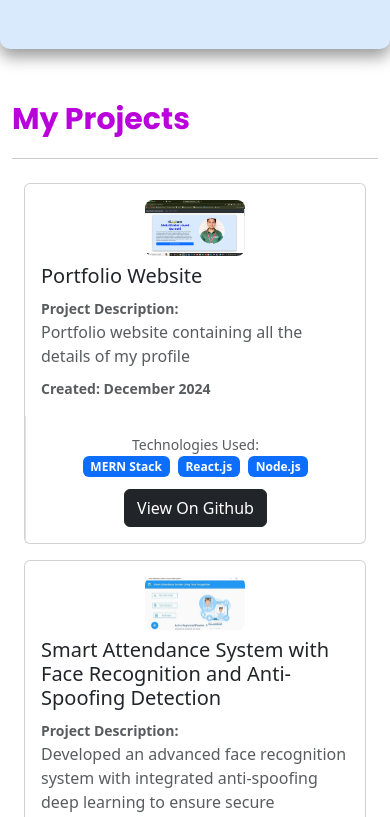
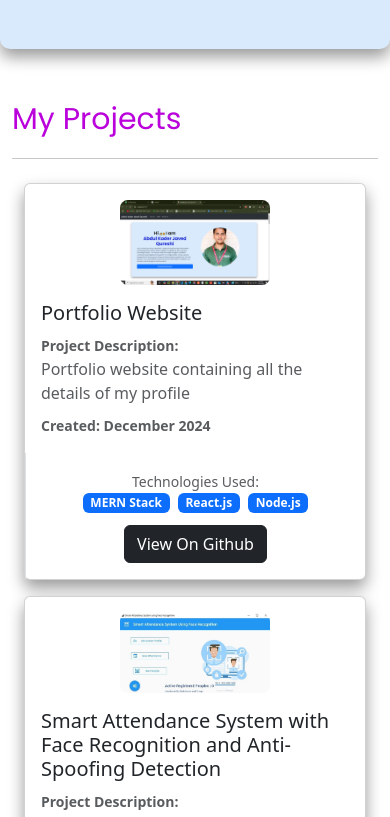
Before and after one commit to AbdulkaderJaved-SoftwareEngineer/Portfolio, a React (Vite) app: page / in a window 390 px wide. Shown: the part 927-1744 px from the top of the page. Built offline with nearby package versions, Linux system fonts and the light colour scheme.

Commit message:
Second Change

```diff
--- a/package.json
+++ b/package.json
@@ -13,6 +13,7 @@
     "bootstrap": "^5.3.3",
     "react": "^18.3.1",
     "react-bootstrap": "^2.10.7",
+    "react-confetti-explosion": "^2.1.2",
     "react-dom": "^18.3.1",
     "react-router-dom": "^7.1.0"
   },
--- a/src/App.jsx
+++ b/src/App.jsx
@@ -1,4 +1,4 @@
-import { useState } from 'react'
+import { useState,React } from 'react'
 import Button from 'react-bootstrap/Button'
 import Container from 'react-bootstrap/Container'
 import NavbarTop from './components/NavbarTop'
@@ -23,26 +23,17 @@ import Footer from './components/Footer';
 import pdf from '/files/Qureshi Abdul Kader Javed ResumeV-28.pdf'
 import { Route, Routes } from 'react-router-dom';
 
+import ConfettiExplosion from 'react-confetti-explosion';
+
 function App() {
+  const [isExploding, setIsExploding] = useState(false);
 
-  <Routes>
-
-
-      <Route path='/Projects' element={<ProjectList /> } />
-      <Route path='/Skills' element={<TechnologyList /> } />
-
-
-
-
-
-  </Routes>
 
   const styles = {
 
     fontFamily: "Poppins, serif",
     fontWeight: "600",
     fontStyle: "normal",
-
   }
 
 
@@ -56,13 +47,29 @@ function App() {
 
   };
 
+
+  const triggerExplosion = () => {
+    setIsExploding(true);
+
+    // Reset state after a short delay to allow re-triggering
+    setTimeout(() => {
+      setIsExploding(false);
+    }, 100); // Adjust the duration to match the animation length
+  };
+
     const handleDownloadPdf = () => {
+      triggerExplosion();
+
+
+
       const pdfPath = pdf
 
       const link = document.createElement("a");
       link.href = pdfPath; // Path to the PDF in the public folder
       link.download = "Qureshi Abdul Kader Javed ResumeV-28.pdf"; // File name for download
+
       link.click();
+
     }
 
 
@@ -70,7 +77,11 @@ function App() {
 
 
   return (
-    <>
+    <div>
+
+
+
+
 
       <NavbarTop />
 <br/>
@@ -81,9 +92,12 @@ function App() {
             <Stack>
               <LeftText />
               <Button style={{border:'none'
-              } }className='btn btn-primary px-3 py-2 d-inline-block' onClick={handleDownloadPdf}>Download Resume</Button>
+              }}className='btn btn-primary px-3 py-2 d-inline-block' onClick={handleDownloadPdf}>Download Resume</Button>
+          {isExploding && <ConfettiExplosion force={0.9} particleCount={500} width={2000}/>}
+
             </Stack>
           </Col>
+
 
 {/* Right Image */}
 
@@ -149,7 +163,7 @@ function App() {
 </Container>
 
 
-    </>
+    </div>
   )
 }
 
--- a/src/components/NavbarTop.jsx
+++ b/src/components/NavbarTop.jsx
@@ -2,9 +2,21 @@ import React from 'react'
 import Container from 'react-bootstrap/Container';
 import Nav from 'react-bootstrap/Nav';
 import Navbar from 'react-bootstrap/Navbar';
-import NavDropdown from 'react-bootstrap/NavDropdown';
+
+
+
+
+
 function NavbarTop() {
   return (
+
+<>
+
+
+
+
+
+
     <Navbar expand="lg" className="bg-body-tertiary" bg="light" data-bs-theme="dark">
     <Container fluid>
       <Navbar.Brand >Abdul Kader Javed Qureshi</Navbar.Brand>
@@ -12,14 +24,15 @@ function NavbarTop() {
       <Navbar.Collapse id="basic-navbar-nav">
         <Nav className="me-auto">
 
-          <Nav.Link>Skills</Nav.Link>
-          <Nav.Link>Projects</Nav.Link>
+          <Nav.Link href="/Skills">Skills</Nav.Link>
+          <Nav.Link href="/Projects">Projects</Nav.Link>
 
 
         </Nav>
       </Navbar.Collapse>
     </Container>
   </Navbar>
+  </>
   )
 }
 
--- a/src/components/Projects.jsx
+++ b/src/components/Projects.jsx
@@ -18,7 +18,7 @@ const projectData = [
     ProjectTitle: "Portfolio Website",
     ProjectDescription: "Portfolio website containing all the details of my profile",
     Technologies: ["MERN Stack", "React.js", "Node.js"],
-    GithubLink: "https://github.com/",
+    GithubLink: "https://github.com/AbdulkaderJaved-SoftwareEngineer/Portfolio",
     CreatedDate: "December 2024",
   },
   {
@@ -55,7 +55,7 @@ const projectData = [
     ProjectTitle: "E-Exam Cell",
     ProjectDescription: "Developed a system for seamless examination form submission, fee payment, and approval, streamlining administrative workflows.",
     Technologies: ["MERN Stack", "React.js", "Node.js", "MongoDB"],
-    GithubLink: "https://github.com/your-repo-link-e-exam-cell",
+    GithubLink: "https://github.com/AbdulkaderJaved-SoftwareEngineer/E_Exam_Cell",
     CreatedDate: "December 2023",
   },
 
@@ -63,31 +63,27 @@ const projectData = [
 
 
 
-const CardStyle={
 
-
-
-}
 
 // ... (projectData remains the same)
 
 function Projects({ project }) {
   return (
     <Card className="mb-3"  style = {{
-
+      boxShadow: '0 8px 16px rgba(0, 0, 0, 0.4)',
 
     }}>
       <Row className="g-0">
         <Col xs={12} md={8} className="p-3"> {/* Changed Col structure here */}
           <Row className="g-0 align-items-center"> {/* Added g-0 to remove gutter */}
-            <Col xs={12} md={3} className="d-flex justify-content-center mb-2 mb-md-0"> {/* Image column */}
+            <Col xs={12} md={3} className="d-flex justify-content-center mb-3 mb-md-0"> {/* Image column */}
               <img
                 src={project.imgsrc}
                 alt={project.ProjectTitle}
                 style={{
-                  maxWidth: "100px", // Set a maximum width
-                  maxHeight: "100px",
-                  objectFit: "cover",
+                  maxWidth: "150px", // Set a maximum width
+                  maxHeight: "150px",
+                  objectFit: "contain",
                   borderRadius: "8px",
                 }}
               />
--- a/src/components/StyledText.jsx
+++ b/src/components/StyledText.jsx
@@ -5,7 +5,7 @@ const StyledText = ({ text }) => {
     fontSize: '30px', // Adjust size as needed
     display: 'inline-block',
     fontFamily: "Poppins, serif",
-    fontWeight: "550",
+    fontWeight: "300",
     fontStyle: "normal",
   };
 
--- a/src/components/TechnologyList.jsx
+++ b/src/components/TechnologyList.jsx
@@ -10,8 +10,8 @@ import JS from '../assets/Skills/javascript.svg'
 
 const TechnologyCard = ({ technology }) => {
   return (
-    <div className="col-md-4 mb-4"> {/* Adjust column size as needed */}
-      <div className="card h-100"> {/* h-100 for equal card heights */}
+    <div className="col-md-3 mb-3">
+      <div className="card h-70" style={{boxShadow: '0 8px 16px rgba(0, 0, 0, 0.4',}}> {/* h-100 for equal card heights */}
         <img
           src={technology.image}
           className="card-img-top img-fluid" // img-fluid for responsive images
@@ -107,8 +107,8 @@ const TechnologyList = () => {
   ];
 
   return (
-    <div className="container">
-      <div className="row">
+    <div className="container" >
+      <div className="row" >
         {technologies.map((technology, index) => (
           <TechnologyCard key={index} technology={technology} />
         ))}
```
Also changed, not shown: 1 other file (tests, documents, lock files or other folders).
